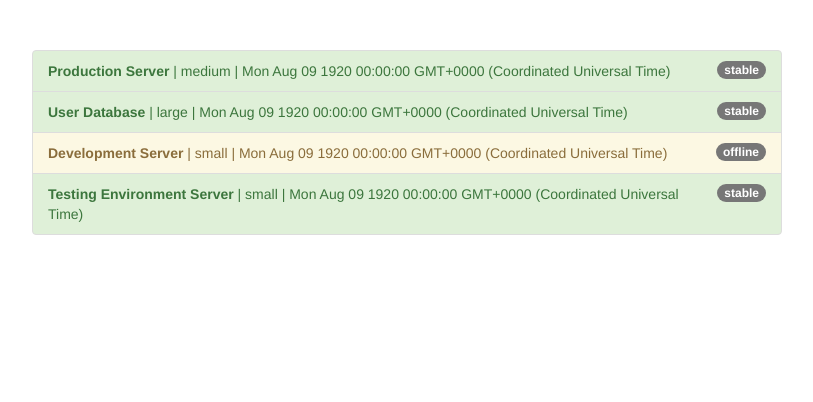
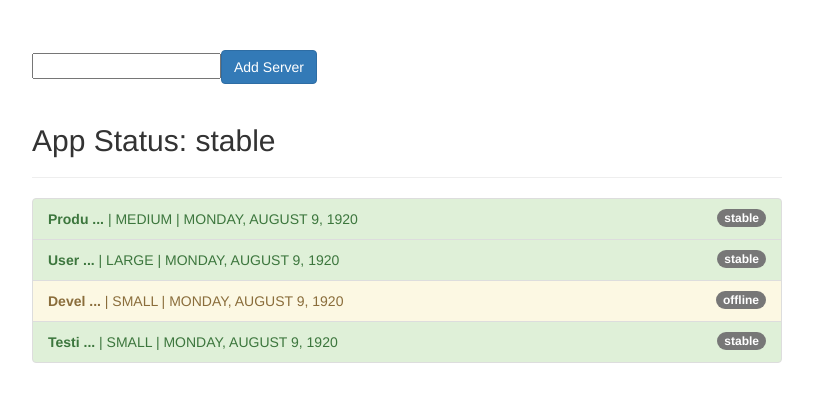
Before and after one commit to doughtnerd/Udemy-Angular4-Course, an Angular app: page / in a window 1280 px wide. Shown: the top 402 px of the page, without its empty margins (233-1046 px from the left). Built offline with nearby package versions, Linux system fonts and the light colour scheme.

Commit message:
Finished pipe section

```diff
--- a/src/app/app.component.html
+++ b/src/app/app.component.html
@@ -1,16 +1,23 @@
 <div class="container">
   <div class="row">
     <div class="col-xs-12 col-sm-10 col-md-8 col-sm-offset-1 col-md-offset-2">
+      <input type="text" [(ngModel)]="filteredStatus">
+      <button class="btn btn-primary" (click)="onAddServer()">Add Server</button>
+      <br><br>
+      <h2>App Status: {{ appStatus | async }}</h2>
+      <hr>
       <ul class="list-group">
         <li
           class="list-group-item"
-          *ngFor="let server of servers"
+          *ngFor="let server of servers | filter:filteredStatus:'status'"
           [ngClass]="getStatusClasses(server)">
           <span
             class="badge">
             {{ server.status }}
           </span>
-          <strong>{{ server.name }}</strong> | {{ server.instanceType }} | {{ server.started }}
+          <strong>{{ server.name | shorten:5 }}</strong> |
+          {{ server.instanceType | uppercase }} |
+          {{ server.started | date:'fullDate' | uppercase }}
         </li>
       </ul>
     </div>
--- a/src/app/app.component.ts
+++ b/src/app/app.component.ts
@@ -6,6 +6,12 @@
   styleUrls: ['./app.component.css']
 })
 export class AppComponent {
+  filteredStatus = '';
+  appStatus = new Promise((resolve, reject) => {
+    setTimeout(() => {
+      resolve('stable');
+    }, 2000);
+  });
   servers = [
     {
       instanceType: 'medium',
@@ -39,4 +45,13 @@
       'list-group-item-danger': server.status === 'critical'
     };
   }
+
+  onAddServer() {
+    this.servers.push({
+      instanceType: 'small',
+      name: 'New Test Server',
+      status: 'offline',
+      started: new Date(15, 1, 2017)
+    });
+  }
 }
--- a/src/app/app.module.ts
+++ b/src/app/app.module.ts
@@ -4,10 +4,14 @@
 import { HttpModule } from '@angular/http';
 
 import { AppComponent } from './app.component';
+import {ShortenPipe} from "./shorten.pipe";
+import { FilterPipe } from './filter.pipe';
 
 @NgModule({
   declarations: [
-    AppComponent
+    AppComponent,
+    ShortenPipe,
+    FilterPipe
   ],
   imports: [
     BrowserModule,
--- /dev/null
+++ b/src/app/filter.pipe.ts
@@ -0,0 +1,23 @@
+import { Pipe, PipeTransform } from '@angular/core';
+
+@Pipe({
+  name: 'filter',
+  pure: false
+})
+export class FilterPipe implements PipeTransform {
+
+  transform(value: any, filterString: string, propName: string): any {
+    if (value.length === 0 || filterString === '') {
+      return value;
+    } else {
+      const resultArray = [];
+      for (const item of value) {
+        if (item[propName] === filterString) {
+          resultArray.push(item);
+        }
+      }
+      return resultArray;
+    }
+  }
+
+}
--- /dev/null
+++ b/src/app/shorten.pipe.ts
@@ -0,0 +1,16 @@
+import {Pipe, PipeTransform} from "@angular/core";
+
+@Pipe({
+  name: 'shorten'
+})
+export class ShortenPipe implements PipeTransform{
+
+  transform(value: any, limit: number) {
+    if (value.length > limit) {
+      return value.substr(0, limit) + " ...";
+    } else {
+      return value;
+    }
+  }
+
+}
```
